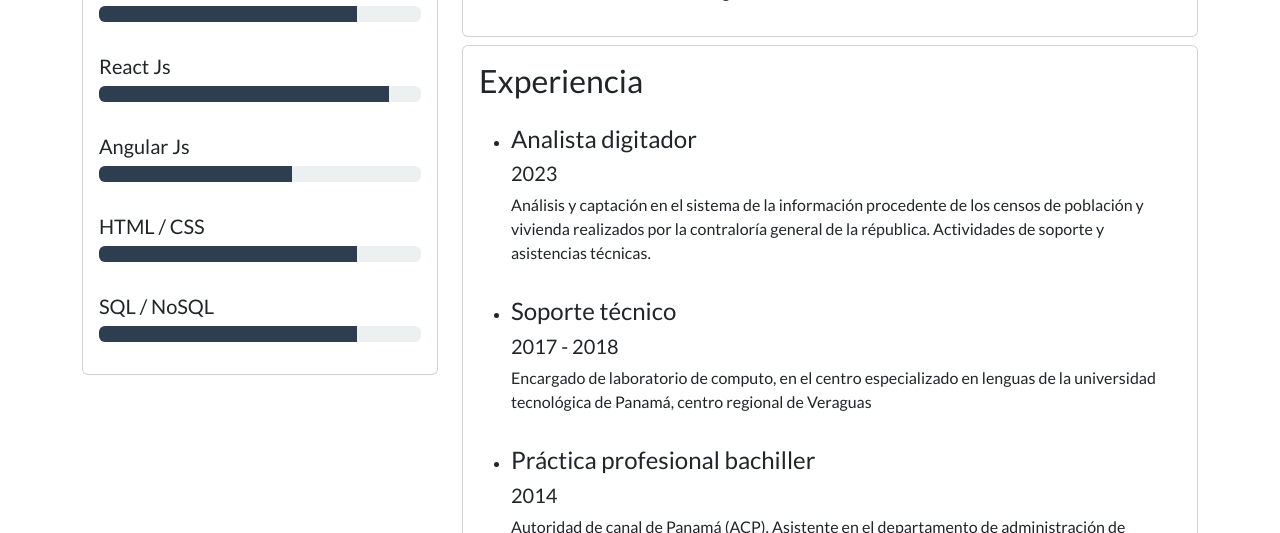
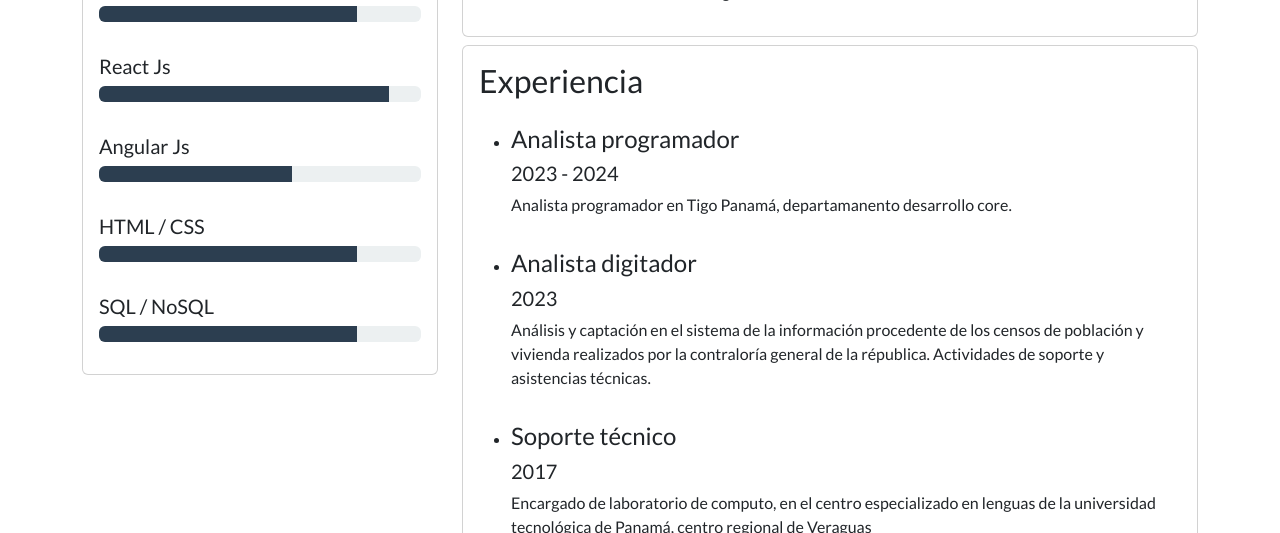
Before and after one commit to DanielDGe/danieldge.github.io, a React (Create React App) app: page / in a window 1280 px wide. Shown: the part 800-1333 px from the top of the page. Built offline with nearby package versions, Linux system fonts and the light colour scheme.

Commit message:
Mensaje descriptivo de los cambios realizados

```diff
--- a/src/profile.js
+++ b/src/profile.js
@@ -54,7 +54,13 @@ export const studies = [
 ];
 
 export const experiences = [
-
+    {
+        title: "Analista programador",
+        description:
+            "Analista programador en Tigo Panamá, departamanento desarrollo core.",
+        from: 2023,
+        to: 2024,
+    },
     {
         title: "Analista digitador",
         description:
@@ -67,7 +73,7 @@ export const experiences = [
         description:
             "Encargado de laboratorio de computo, en el centro especializado en lenguas de la universidad tecnológica de Panamá, centro regional de Veraguas",
         from: 2017,
-        to: 2018,
+        to: "",
     },
     {
         title: "Práctica profesional bachiller",
@@ -107,7 +113,7 @@ export const projects = [
         description:
             "Aplicación para almacenar enlaces o links desarrollada con React en el Frontend y Firebase en el Backend",
         image: "Firebase.png",
-        link: "https://fb-crud-react-dg.web.app/"
+        link: "https://fb-crud-react-dg.firebaseapp.com/"
     },
 ];
 
```
